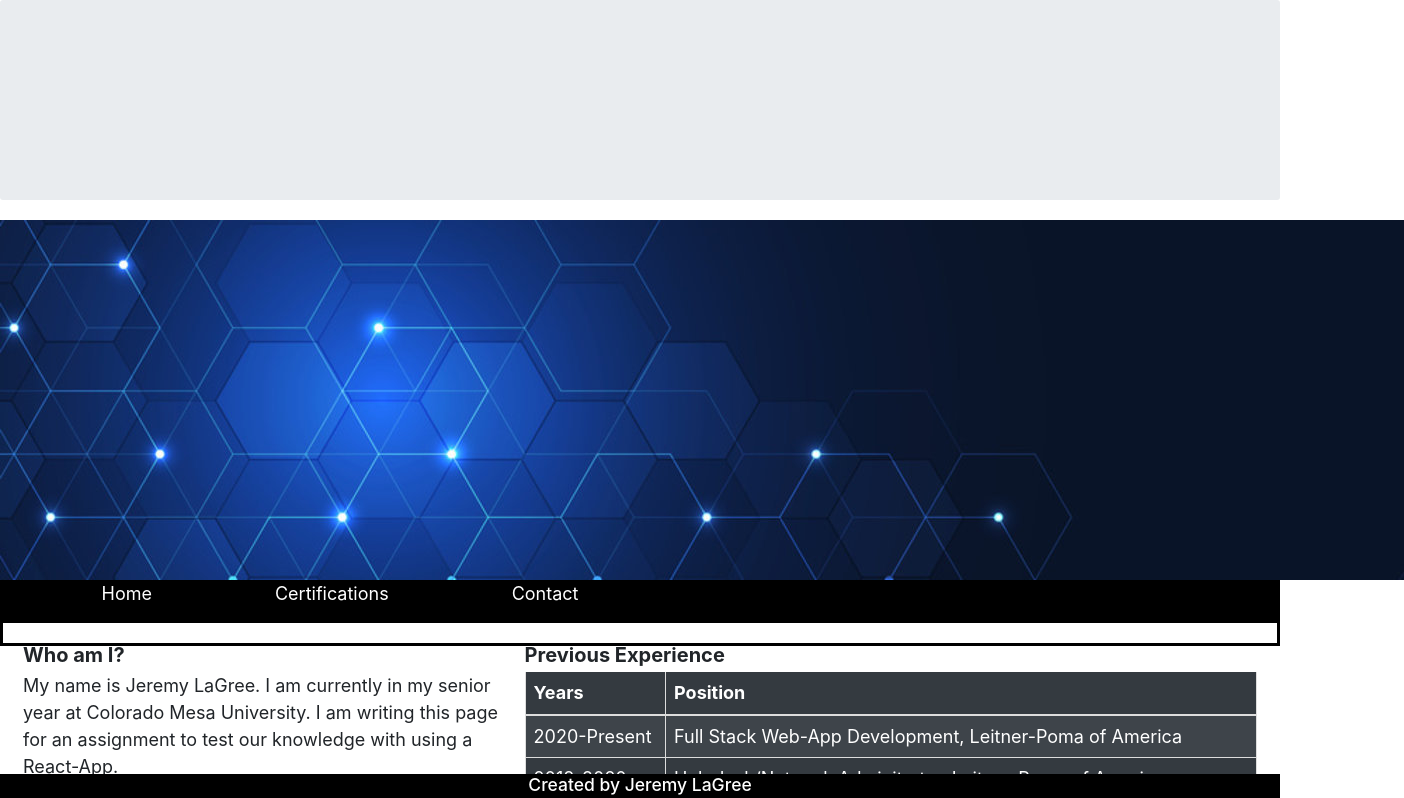
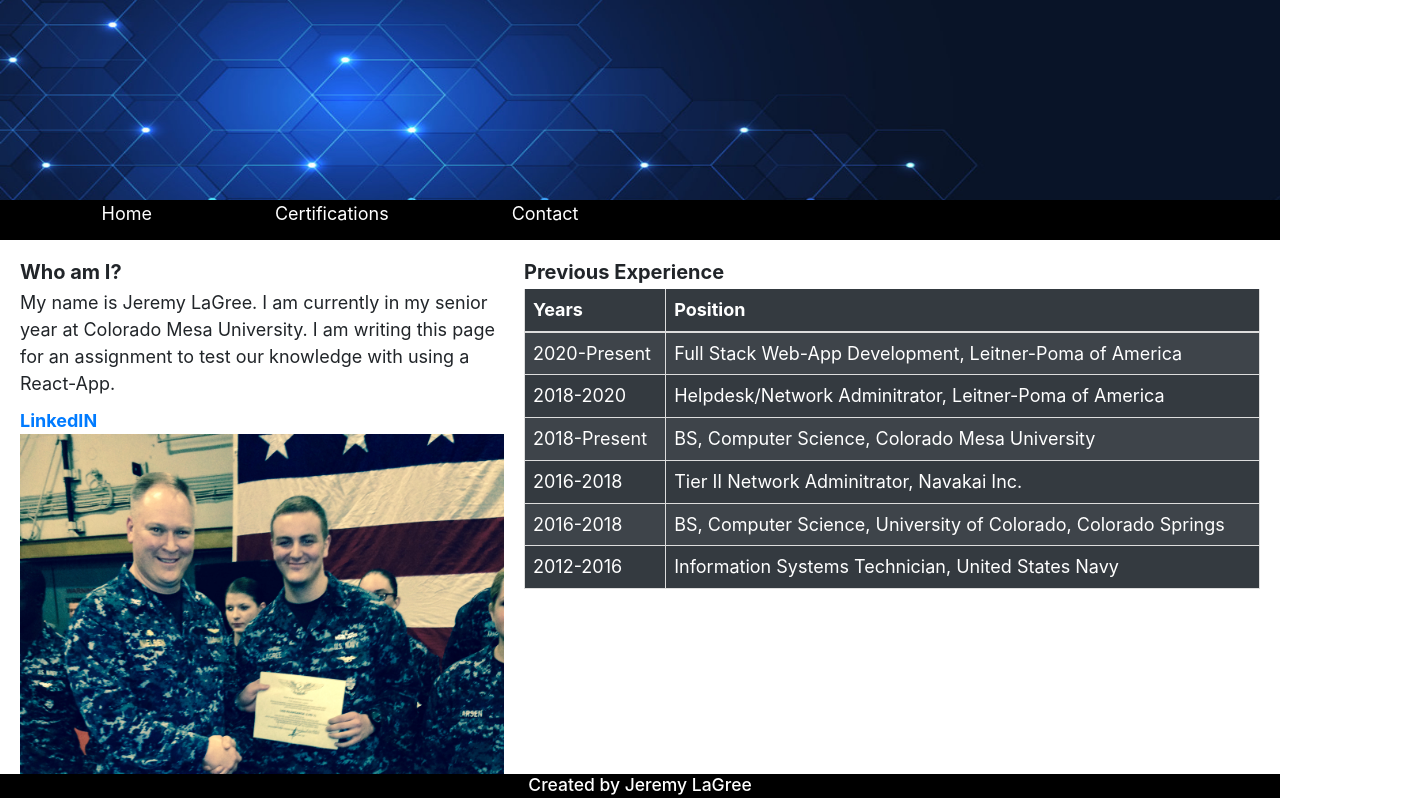
Before and after one commit to jlagree/homepage, a React (Create React App) app: page / in a window 1280 px wide. Shown: the top 798 px of the page, 1404 px wide, since content can reach past the window. Built offline with nearby package versions, Linux system fonts and the light colour scheme.

Commit message:
fixed css for banner

```diff
--- a/public/index.html
+++ b/public/index.html
@@ -15,10 +15,6 @@
   </head>
   <body>
     <noscript>You need to enable JavaScript to run this app.</noscript>
-
-
-    <div id="header" class="jumbotron text-center" style="height: 200px;""></div>
     <div id="content"></div>
-    <div id="footer"></div>
   </body>
 </html>
--- a/src/App.css
+++ b/src/App.css
@@ -8,6 +8,16 @@
   background-color: black;
   color: white;
   text-align: center;
+}
+
+.bannerDiv{
+  width:100%;
+  height:200px;
+}
+
+.bannerDiv img{
+  width: 100%;
+  height:100%;
 }
 
 nav {
@@ -32,7 +42,6 @@ nav {
 }
 
 .panel-container{
-  border: 3px solid rgb(0, 0, 0);
   padding: 10px;
   font-size: large;
 }
--- a/src/components/Banner.js
+++ b/src/components/Banner.js
@@ -1,9 +1,10 @@
 import React from 'react'
 import headerImage from './header.jpeg';
+import '../App.css';
 
 const Banner = () => {
     return (
-        <div>
+        <div className="bannerDiv">
             <img src={headerImage} alt="Header-image"/>
         </div>
     )
```
